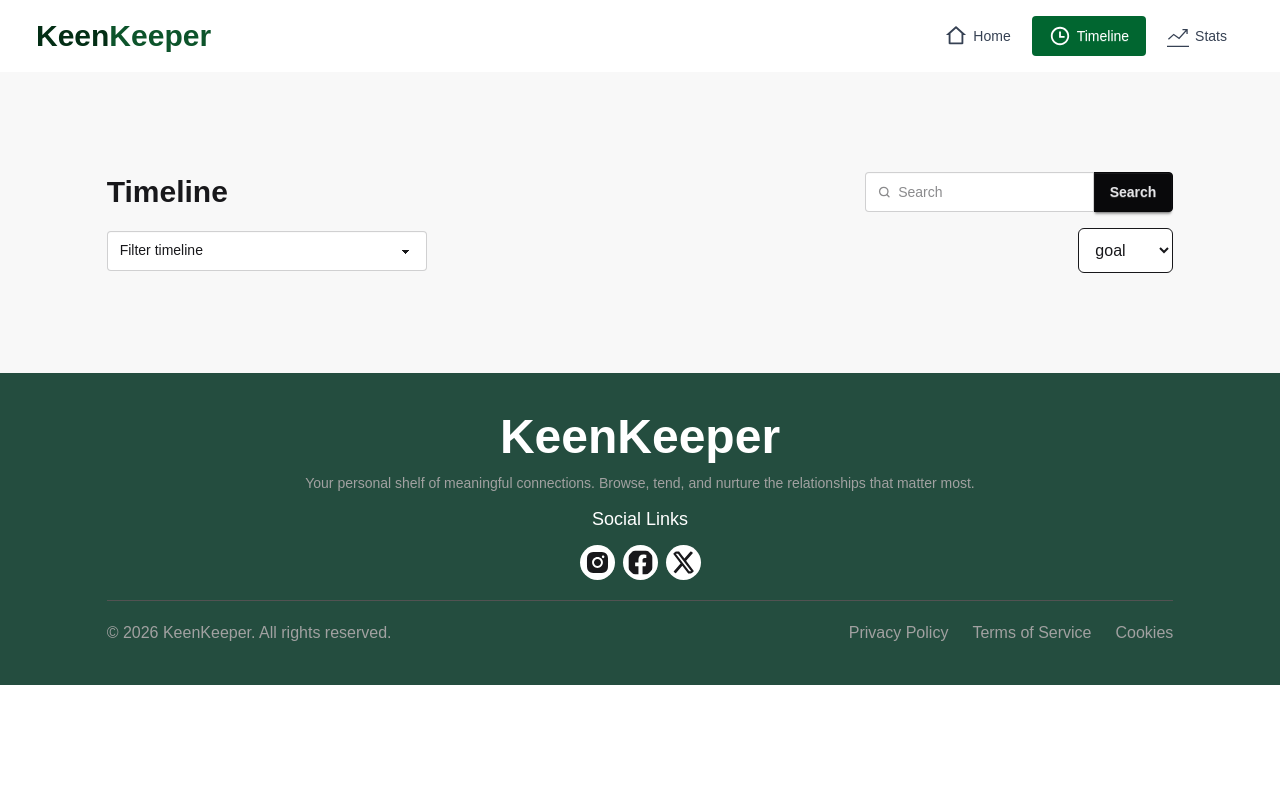
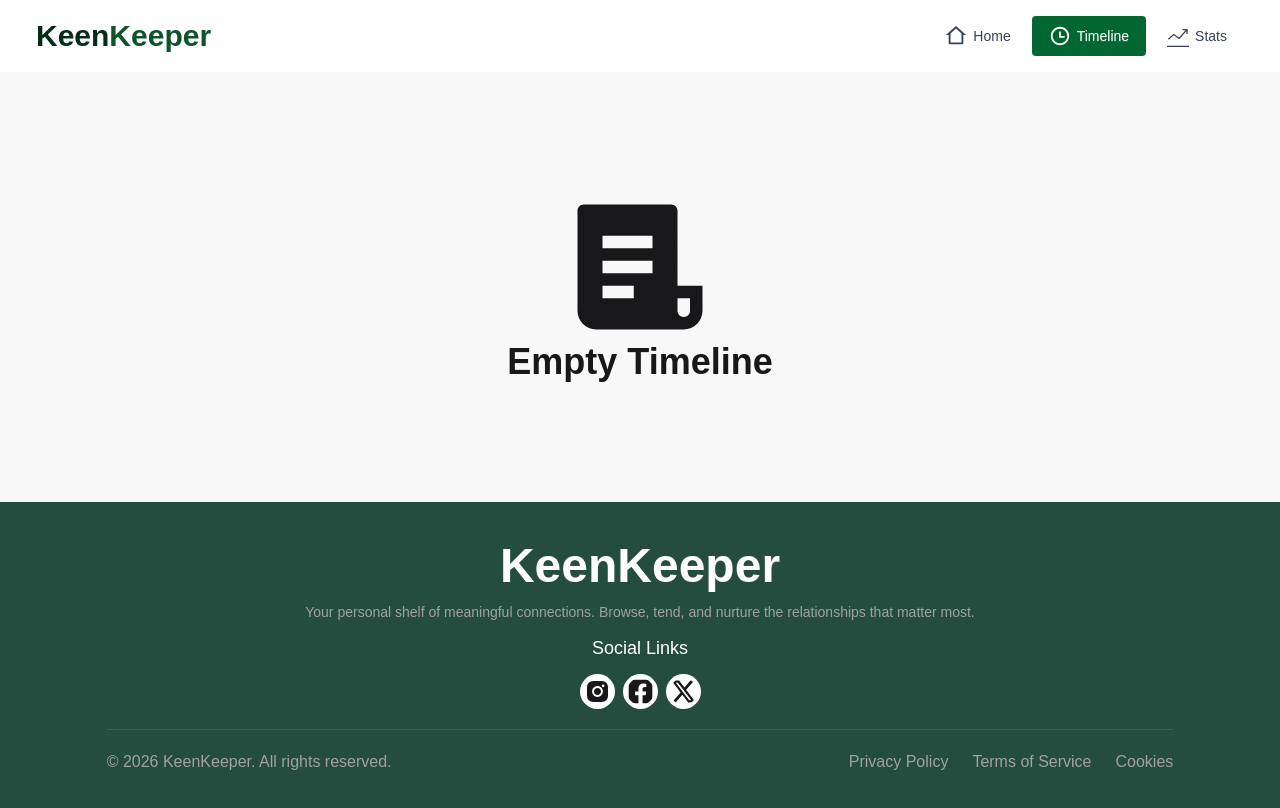
Before and after one commit to takebul/keen-keeper, a React (Vite) app: page /timeline in a window 1280 px wide. Shown: the top 808 px of the page. Built offline with nearby package versions, Linux system fonts and the light colour scheme.

Commit message:
update src file & add redirects & some features

```diff
--- a/package.json
+++ b/package.json
@@ -16,6 +16,7 @@
     "react-icons": "^5.6.0",
     "react-router": "^7.14.1",
     "react-spinners": "^0.17.0",
+    "react-toastify": "^11.1.0",
     "recharts": "^3.8.1",
     "tailwindcss": "^4.2.2"
   },
--- a/src/components/homepage/Friends.jsx
+++ b/src/components/homepage/Friends.jsx
@@ -2,25 +2,18 @@
 import useFriendsData from "../../hook/useFriendsData";
 import { Link } from "react-router";
 import { FriendContext } from "../../context/FriendContext";
+import { RingLoader } from "react-spinners";
 
 const Friends = () => {
-  //   const { id } = useParams();
   const { friends, loading } = useFriendsData();
-  //   const expectedFriend = friends.find((friend) => String(friend.id) === id);
-
-  //   const { friendsDetails, setFriendsDetails } = useContext(FriendContext);
 
   if (loading) {
     return (
-      <div>
-        <h2>Loading....</h2>
+      <div className="flex justify-center items-center py-4">
+        <RingLoader />
       </div>
     );
   }
-
-  //   const handleFriendDetails = () => {
-  //     setFriendsDetails([...friendsDetails, expectedFriend]);
-  //   };
 
   return (
     <div className="w-11/12 mx-auto pt-10 pb-7 border-t border-gray-300">
@@ -29,7 +22,6 @@ const Friends = () => {
         {friends.map((friend) => {
           return (
             <Link
-              //   onClick={handleFriendDetails}
               key={friend.id}
               to={`/details/${friend.id}`}
               className="p-8 bg-white rounded-md justify-items-center space-y-2.5 shadow text-center"
--- a/src/components/homepage/Stat.jsx
+++ b/src/components/homepage/Stat.jsx
@@ -1,17 +1,8 @@
 import React from "react";
 import useFriendsData from "../../hook/useFriendsData";
-import { RingLoader } from "react-spinners";
 
 const Stat = () => {
-  const { friends, loading } = useFriendsData();
-
-  if (loading) {
-    return (
-      <div className="flex justify-center items-center">
-        <RingLoader />
-      </div>
-    );
-  }
+  const { friends } = useFriendsData();
 
   const overdue = friends.filter((friend) => friend.status === "overdue");
   const onTrack = friends.filter((friend) => friend.status === "on-track");
--- a/src/hook/useFriendsData.jsx
+++ b/src/hook/useFriendsData.jsx
@@ -9,13 +9,13 @@ const useFriendsData = () => {
       const res = await fetch("/friends.json");
       const data = await res.json();
 
-      setTimeout(() => {
-        setFriends(data);
-        setLoading(false);
-      }, 3000);
+      // setTimeout(() => {
+      //   setFriends(data);
+      //   setLoading(false);
+      // }, 3000);
 
-      // setFriends(data);
-      // setLoading(false);
+      setFriends(data);
+      setLoading(false);
     };
     fetchFriends();
   }, []);
--- a/src/main.jsx
+++ b/src/main.jsx
@@ -5,11 +5,13 @@ import Homepage from "./pages/homepage/Homepage.jsx";
 import { RouterProvider } from "react-router";
 import router from "./router/Routes.jsx";
 import FriendContextProvider from "./context/FriendContextProvider.jsx";
+import { ToastContainer } from "react-toastify";
 
 createRoot(document.getElementById("root")).render(
   <StrictMode>
     <FriendContextProvider>
       <RouterProvider router={router} />
+      <ToastContainer position="top-center" />
     </FriendContextProvider>
   </StrictMode>,
 );
--- a/src/pages/stats/Stats.jsx
+++ b/src/pages/stats/Stats.jsx
@@ -3,17 +3,18 @@ import { FriendContext } from "../../context/FriendContext";
 import { Legend, Pie, PieChart, Tooltip } from "recharts";
 import useFriendsData from "../../hook/useFriendsData";
 import { RingLoader } from "react-spinners";
+import { RiFileList3Fill } from "react-icons/ri";
 
 const Stats = () => {
   const { friendsTimeline } = useContext(FriendContext);
 
   const { loading } = useFriendsData();
 
-  const call = friendsTimeline.filter((friend) => friend.call === "call");
+  const call = friendsTimeline.filter((friend) => friend.type === "call");
 
-  const text = friendsTimeline.filter((friend) => friend.call === "text");
+  const text = friendsTimeline.filter((friend) => friend.type === "text");
 
-  const video = friendsTimeline.filter((friend) => friend.call === "video");
+  const video = friendsTimeline.filter((friend) => friend.type === "video");
 
   const data = [
     { name: "Text", value: text.length, fill: "#1F2937" },
@@ -23,7 +24,7 @@ const Stats = () => {
 
   if (loading) {
     return (
-      <div className="flex justify-center items-center">
+      <div className="flex justify-center items-center py-20">
         <RingLoader />
       </div>
     );
@@ -31,9 +32,17 @@ const Stats = () => {
 
   return (
     <div className="bg-base-200">
+      {friendsTimeline.length === 0 ? (
+        <div className="justify-items-center text-center py-20">
+          <RiFileList3Fill size={150} />
+          <h2 className="text-4xl font-bold">Empty Stats</h2>
+        </div>
+      ) : (
         <div className="w-10/12 mx-auto pt-10">
           <div className="p-8">
-          <h1 className="text-3xl font-semibold pb-6">Friendship Analytics</h1>
+            <h1 className="text-3xl font-semibold pb-6">
+              Friendship Analytics
+            </h1>
             <div className="bg-white rounded-md p-8 shadow">
               <p className="font-medium">By Interaction Type</p>
               <PieChart
@@ -64,6 +73,7 @@ const Stats = () => {
             </div>
           </div>
         </div>
+      )}
     </div>
   );
 };
--- a/src/pages/timeline/Timeline.jsx
+++ b/src/pages/timeline/Timeline.jsx
@@ -5,6 +5,8 @@ import video from "../../assets/video.png";
 import text from "../../assets/text.png";
 import useFriendsData from "../../hook/useFriendsData";
 import { RingLoader } from "react-spinners";
+import { RiFileList3Fill } from "react-icons/ri";
+import { toast } from "react-toastify";
 
 const Timeline = () => {
   const { friendsTimeline } = useContext(FriendContext);
@@ -13,27 +15,18 @@ const Timeline = () => {
 
   const [filterTimeline, setFilterTimeline] = useState(friendsTimeline);
 
-  // const [sortTimeline, setSortTimeline] = useState(friendsTimeline);
-
   const handleFilterType = (e) => {
     const filterType = e.target.value.toLowerCase();
     const filtered = friendsTimeline.filter(
       (friend) => friend.type === filterType,
+      toast.success(`${filterType} filtered successful.`),
     );
     setFilterTimeline(filtered);
   };
 
-  // const handleSortType = (e) => {
-  //   const sortType = e.target.value.toLowerCase();
-  //   const sorted = friendsTimeline.filter((friend) => friend.goal === sortType);
-  //   console.log(sorted);
-  //   setSortTimeline(sorted);
-  //   console.log(sorted);
-  // };
-
   if (loading) {
     return (
-      <div className="flex justify-center items-center">
+      <div className="flex justify-center items-center py-20">
         <RingLoader />
       </div>
     );
@@ -41,39 +34,18 @@ const Timeline = () => {
 
   return (
     <div className="bg-base-200 py-10">
+      {filterTimeline.length === 0 ? (
+        <div className="justify-items-center text-center py-20">
+          <RiFileList3Fill size={150} />
+          <h2 className="text-4xl font-bold">Empty Timeline</h2>
+        </div>
+      ) : (
         <div className="w-10/12 mx-auto my-15">
           <div className="space-y-4">
-          <div className="flex justify-between items-center">
+            <div>
               <h2 className="font-bold text-3xl">Timeline</h2>
-            <div className="join">
+            </div>
             <div>
-                <label className="input validator join-item">
-                  <svg
-                    className="h-[1em] opacity-50"
-                    xmlns="http://www.w3.org/2000/svg"
-                    viewBox="0 0 24 24"
-                  >
-                    <g
-                      strokeLinejoin="round"
-                      strokeLinecap="round"
-                      strokeWidth="2.5"
-                      fill="none"
-                      stroke="currentColor"
-                    >
-                      <circle cx="11" cy="11" r="8"></circle>
-                      <path d="m21 21-4.3-4.3"></path>
-                    </g>
-                  </svg>
-                  <input type="search" required placeholder="Search" />
-                </label>
-                <div className="validator-hint hidden">
-                  Enter valid email address
-                </div>
-              </div>
-              <button className="btn btn-neutral join-item">Search</button>
-            </div>
-          </div>
-          <div className="flex justify-between items-center">
               <select
                 onChange={handleFilterType}
                 defaultValue="Pick a color"
@@ -85,15 +57,6 @@ const Timeline = () => {
                 <option>Call</option>
                 <option>Text</option>
                 <option>Video</option>
-            </select>
-
-            <select
-              // onChange={handleSortType}
-              className="border rounded-md p-3 bg-white"
-            >
-              <option disabled={true}>sort by</option>
-              <option>goal</option>
-              <option>0-9</option>
               </select>
             </div>
             {filterTimeline.map((friend, ind) => (
@@ -118,6 +81,7 @@ const Timeline = () => {
             ))}
           </div>
         </div>
+      )}
     </div>
   );
 };
--- a/src/ui/FriendDetails.jsx
+++ b/src/ui/FriendDetails.jsx
@@ -9,6 +9,7 @@ import { LuVideo } from "react-icons/lu";
 import { FriendContext } from "../context/FriendContext";
 import { useContext } from "react";
 import { RingLoader } from "react-spinners";
+import { toast } from "react-toastify";
 
 const FriendDetails = () => {
   const { id } = useParams();
@@ -20,10 +21,9 @@ const FriendDetails = () => {
     const checkInBtn = { ...expectedFriend };
     checkInBtn.type = btn;
     checkInBtn.date = date;
-    console.log(btn, "btn", date, "date");
 
     setFriendsTimeline([...friendsTimeline, checkInBtn]);
-    console.log(`${Date()}`, friendsTimeline);
+    toast.success(`${checkInBtn.type} check-in successful.`);
   };
 
   if (loading) {
```
Also changed, not shown: 2 other files (tests, documents, lock files or other folders). Lines whose indentation alone changed are shown as unchanged.
